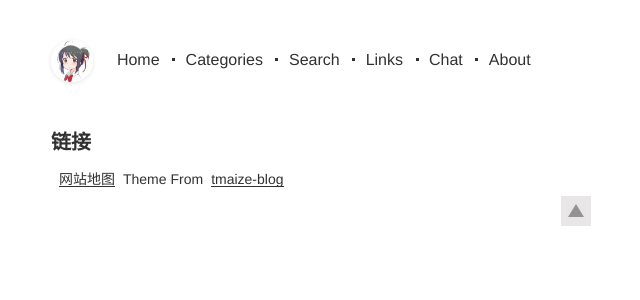
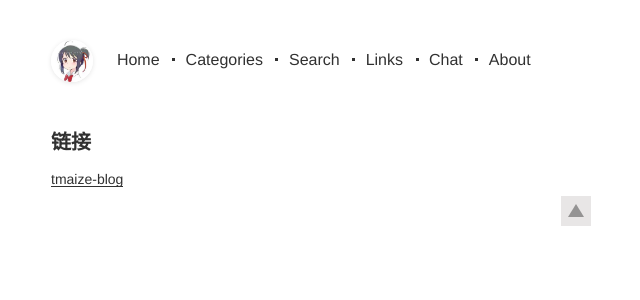
Before and after one commit to LastJason/LastJason.github.io, a Jekyll site: the page built from pages/links.md, in a window 1280 px wide. Shown: the top 300 px of the page, without its empty margins (309-949 px from the left). Built offline with Jekyll 4.4.1, drawn with Linux system fonts in a browser that asks for light colours; comment, search, counter and statistics services are not loaded.

Commit message:
Update footer.html

```diff
--- a/_includes/footer.html
+++ b/_includes/footer.html
@@ -1,10 +1,10 @@
 <footer class="container footer animation-fade-up">
-  <span>{{ site.footerText }}</span>
+  <!-- <span>{{ site.footerText }}</span>
   <a href="{{ site.baseUrl }}/sitemap.xml">网站地图</a>
   <span>Theme From</span>
   <!-- 请保留 -->
   <a href="https://github.com/TMaize/tmaize-blog">tmaize-blog</a>
-  <div id="moveUp" style="display: none"></div>
+  <div id="moveUp" style="display: none"></div> -->
 </footer>
 <!-- 全局属性blog -->
 <script>window.blog={baseUrl:"{{site.baseUrl}}", buildAt:"{{buildAt}}", bmobApplicationId: "{{site.bmobApplicationId}}", bmobRestApiKey: "{{site.bmobRestApiKey}}"}</script>
```
